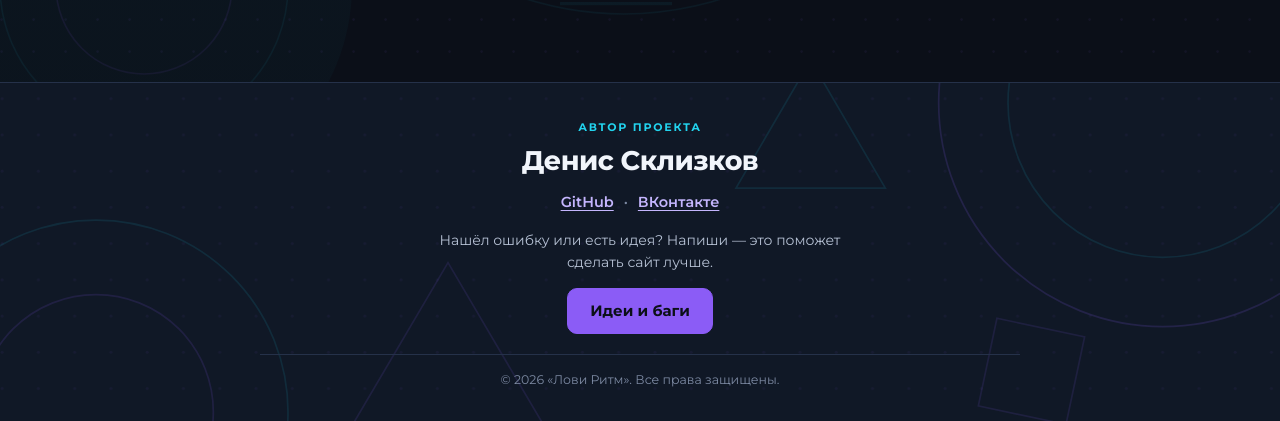
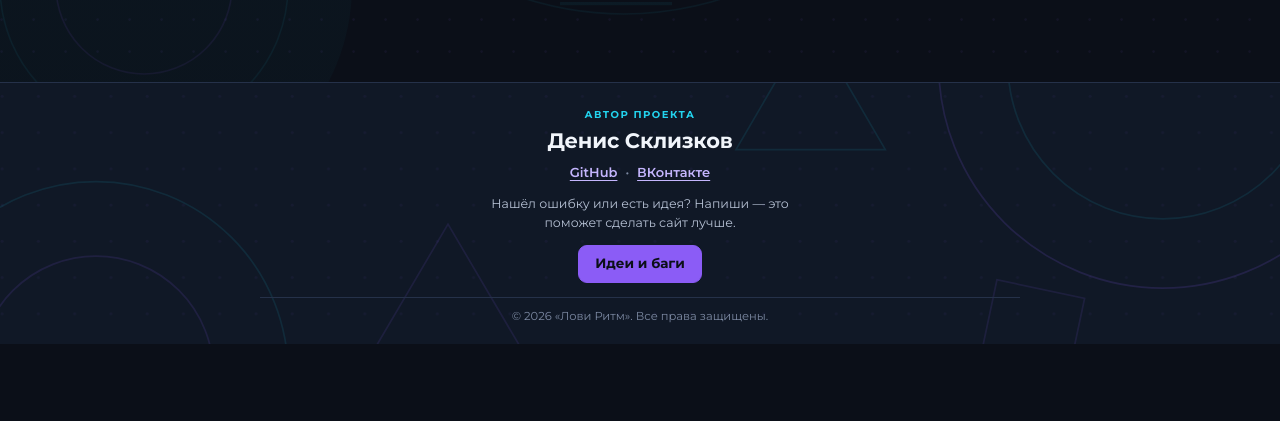
Before and after one commit to LoviRitm/loviritm.github.io, a plain HTML site: page index.html in a window 1280 px wide. Shown: the part 718-1139 px from the top of the page. After the commit the page ends 1062 px from the top, so only its background shows below. Drawn offline with Linux system fonts and the light colour scheme.

Commit message:
Обновить дизайн сайта

```diff
--- a/index.html
+++ b/index.html
@@ -12,7 +12,7 @@
   <link rel="icon" href="/static/img/favicon-32.png?v=2" sizes="32x32" type="image/png">
   <link rel="apple-touch-icon" href="/static/img/apple-touch-icon.png?v=2">
   <link rel="manifest" href="/manifest.json">
-  <link rel="stylesheet" href="/static/css/app.css?v=42">
+  <link rel="stylesheet" href="/static/css/app.css?v=46">
 
 </head>
 <body data-page="test">
--- a/static/css/app.css
+++ b/static/css/app.css
@@ -185,15 +185,14 @@ button, input { font: inherit; }
    сверху и снизу одинаковые. При нехватке высоты упирается вверх. */
 #screenStart { margin-block: auto; }
 
-/* На широких экранах чуть поднимаем блок — ближе к шапке. */
-@media (min-width: 900px) {
-  body[data-page="test"] main { padding-bottom: 96px; }
-}
+/* Воздух между контентом и панелью автора на обеих страницах:
+   на широких экранах блок главной заодно поднимается ближе к шапке. */
+body[data-page="test"] main,
+body[data-page="records"] main { padding-bottom: 96px; }
 
-/* На телефонах контент занимает экран целиком, поэтому добавляем
-   воздух под кнопкой — панель автора начинается ниже. */
+/* На телефонах контент занимает экран целиком — отступ поменьше. */
 @media (max-width: 899px) {
-  #screenStart { padding-bottom: 80px; }
+  body[data-page="test"] main,
   body[data-page="records"] main { padding-bottom: 80px; }
 }
 
@@ -1045,7 +1044,7 @@ button, input { font: inherit; }
   width: 100%;
   max-width: none;
   margin: 0;
-  padding: 36px 20px 32px;
+  padding: 24px 20px 20px;
   background: #101826;
   color: var(--text);
   border: 0;
@@ -1065,7 +1064,7 @@ button, input { font: inherit; }
   z-index: 0;
   pointer-events: none;
   background: url("/static/img/panel-geometry.svg") center / cover no-repeat;
-  opacity: 0.75;
+  opacity: 0.7;
 }
 
 .author-card > * {
@@ -1088,20 +1087,20 @@ button, input { font: inherit; }
 }
 
 .author-card__kicker {
-  margin: 0 0 8px;
+  margin: 0 0 5px;
   color: var(--accent-2);
-  font-size: 11px;
+  font-size: 10px;
   font-weight: 700;
-  letter-spacing: 0.16em;
+  letter-spacing: 0.15em;
   text-transform: uppercase;
 }
 
 .author-card__name {
   margin: 0;
-  font-size: clamp(23px, 4vw, 27px);
-  font-weight: 750;
-  line-height: 1.2;
-  letter-spacing: -0.02em;
+  font-size: clamp(18px, 2.4vw, 21px);
+  font-weight: 700;
+  line-height: 1.25;
+  letter-spacing: -0.01em;
   color: var(--text);
 }
 
@@ -1110,9 +1109,9 @@ button, input { font: inherit; }
   flex-wrap: wrap;
   align-items: center;
   justify-content: center;
-  gap: 10px;
-  margin: 14px 0 0;
-  font-size: 14.5px;
+  gap: 8px;
+  margin: 8px 0 0;
+  font-size: 13px;
   font-weight: 600;
 }
 
@@ -1129,11 +1128,11 @@ button, input { font: inherit; }
 .author-card__sep { color: var(--muted); }
 
 .author-card__lead {
-  margin: 16px auto 0;
-  max-width: 44ch;
+  margin: 12px auto 0;
+  max-width: 42ch;
   color: var(--dim);
-  font-size: 14px;
-  line-height: 1.55;
+  font-size: 12.5px;
+  line-height: 1.5;
   text-wrap: pretty;
 }
 
@@ -1141,15 +1140,15 @@ button, input { font: inherit; }
   display: inline-flex;
   align-items: center;
   justify-content: center;
-  min-height: 46px;
-  margin-top: 14px;
-  padding: 0 22px;
+  min-height: 38px;
+  margin-top: 12px;
+  padding: 0 16px;
   border: 1px solid var(--accent);
-  border-radius: var(--radius);
+  border-radius: 9px;
   background: var(--accent);
   color: #0b0f18;
   font: inherit;
-  font-size: 15px;
+  font-size: 13.5px;
   font-weight: 700;
   line-height: 1.2;
   text-decoration: none;
@@ -1175,14 +1174,15 @@ button, input { font: inherit; }
 }
 
 .author-card__copyright {
-  margin: 20px auto 0;
-  padding-top: 16px;
+  margin: 14px auto 0;
+  padding-top: 10px;
   max-width: 760px;
   border-top: 1px solid var(--line);
   color: var(--muted);
-  font-size: 12.5px;
-  line-height: 1.5;
+  font-size: 11.5px;
+  line-height: 1.45;
 }
+
 /* -------------------------- Адаптив -------------------------- */
 
 @media (max-width: 420px) {
@@ -1202,11 +1202,11 @@ button, input { font: inherit; }
     padding: 0;
   }
   .author-card {
-    padding: 28px 16px 24px;
+    padding: 18px 16px 16px;
   }
   .author-card__links {
-    gap: 6px;
-    font-size: 14px;
+    gap: 8px;
+    font-size: 12.5px;
   }
   .author-card__cta {
     width: 100%;
--- a/sw.js
+++ b/sw.js
@@ -7,7 +7,7 @@
    обновлением.
    ============================================================ */
 
-const CACHE = 'loviritm-v76';
+const CACHE = 'loviritm-v80';
 const ASSETS = [
   '/',
   '/records.html',
```
Also changed, not shown: 404.html (+1 -1 lines), records.html (+1 -1 lines).
